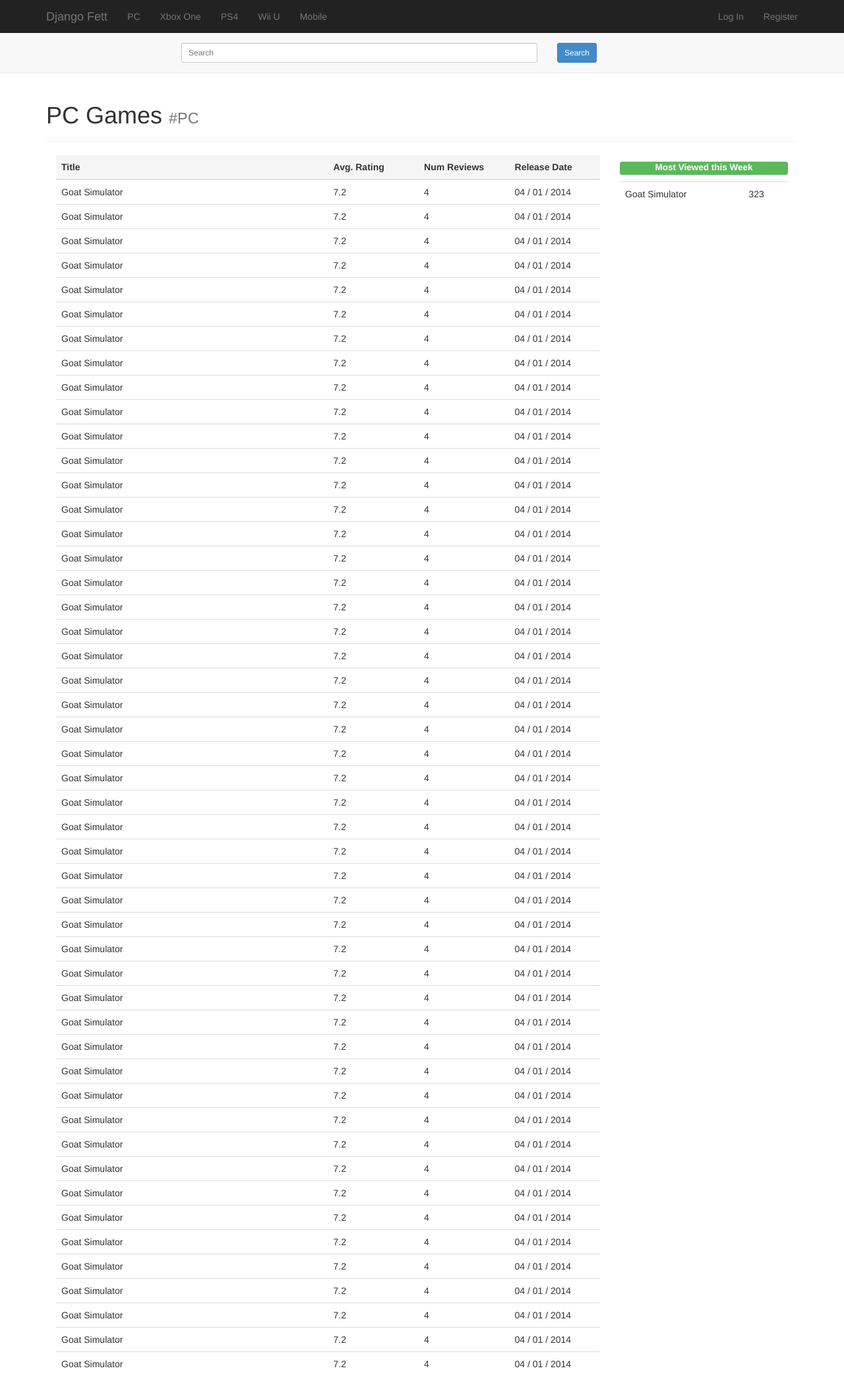
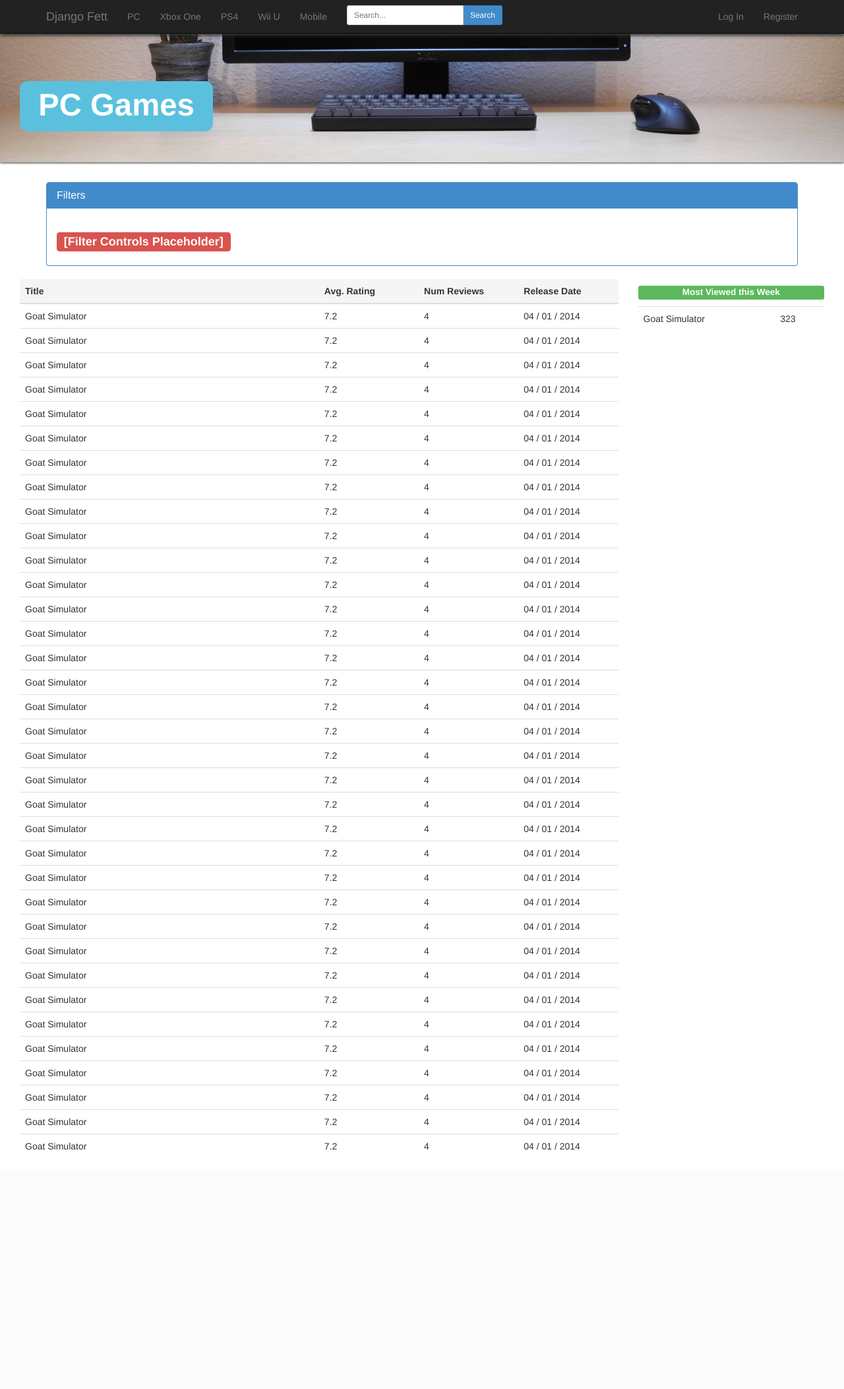
Before and after one commit to vandrada/djangofett, a Django app: page /fettdb/game/list/ in a window 1280 px wide. Shown: the whole page at 66% size. After the commit the page ends 1743 px from the top, so only its background shows below. Run offline with Django 3.2, Linux system fonts and the light colour scheme; parts of the project's set-up code (start-up, migrations or seed data) failed here and were passed over; some libraries are stand-ins or nearby versions.

Commit message:
Various gamelist and base changes
Move the search bar in base template back to navbar
Added a background image to game list jumbotron

```diff
--- a/proj/fettdb/templates/base.html
+++ b/proj/fettdb/templates/base.html
@@ -17,10 +17,10 @@
       <script src="https://oss.maxcdn.com/respond/1.4.2/respond.min.js"></script>
    <![endif]-->
 </head>
-<body style="padding-top: 115px;">
+<body style="padding-top: 51px;">
 
    <!-- For animation -->
-   <style>
+<!--   <style>
       @keyframes animatedBackground {
             from { background-position: 0 0; }
             to { background-position: 100% 0; }
@@ -49,6 +49,11 @@
             -moz-animation: animatedBackground 100s linear infinite;
             -webkit-animation: animatedBackground 100s linear infinite;
       }
+   </style>-->
+   <style>
+      .navbar {
+         box-shadow: 0px 3px 5px #333333;
+      }
    </style>
 
    <!-- Navigation Bar -->
@@ -64,6 +69,7 @@
             <a class="navbar-brand" href="#">Django Fett</a>
          </div>
          <div class="collapse navbar-collapse">
+            <!-- Left hand side -->
             <ul class="nav navbar-nav">
                <li><a href="#">PC</a></li>
                <li><a href="#">Xbox One</a></li>
@@ -71,18 +77,21 @@
                <li><a href="#contact">Wii U</a></li>
                <li><a href="#contact">Mobile</a></li>
             </ul>
-            <!-- If Not Logged in... -->
-            <!--
-            <form class="navbar-form navbar-right" role="login">
+
+            <!-- Search Bar -->
+            <p class="navbar-text sr-only">Search</p>
+            <form class="navbar-form navbar-left" role="form">
                <div class="form-group">
-                  <input type="text" class="form-control" placeholder="Username">
-                  <input type="text" class="form-control" placeholder="Password">
+                  <div class="input-group">
+                     <input type="text" class="form-control input-sm" placeholder="Search...">
+                     <span class="input-group-btn">
+                        <button class="btn btn-sm btn-primary" type="button">Search</button>
+                     </span>
+                  </div>
                </div>
-               <button type="submit" class="btn btn-default">Log In</button>
-               <button type="submit" class="btn btn-primary">Register</button>
             </form>
-            -->
-            <!-- Not Logged in new -->
+
+            <!-- Right hand side -->
             <ul class="nav navbar-nav navbar-right">
                <li class="dropdown">
                   <a href="#" class="dropdown-toggle" data-toggle="dropdown">Log In</a>
@@ -142,22 +151,6 @@
       </div>
    </div>
 
-   <!-- Search Bar -->
-   <div class="navbar navbar-default navbar-fixed-top" role="navigation" style="top:50px; padding:15px;">
-   <div class="container">
-      <form class="form-horizontal" role="form">
-         <div class="form-group-sm">
-            <div class="col-md-offset-2 col-md-6">
-               <input type="text" class="form-control" id="inputEmail3" placeholder="Search">
-            </div>
-            <div class="col-md-2">
-               <button type="submit" class="btn btn-sm btn-primary">Search</button>
-            </div>
-         </div>
-      </form>
-   </div>
-   </div>
-
    {% block content %}
       <!-- Content here -->
    {% endblock %}
--- a/proj/fettdb/templates/gamelist.html
+++ b/proj/fettdb/templates/gamelist.html
@@ -1,11 +1,34 @@
 {% extends "base.html" %}
+{% load staticfiles %}
 {% block title %} DjangoFett - [CONSOLE] {% endblock %}
 {% block image %} {{MEDIA_URL}}{{ game.image }} {% endblock %}
 {% block content %}
+<style>
+.jumbotron {
+   background-image:url({% static "platforms/jumbotron_pc.jpg" %});
+   background-origin: border-box;
+   background-size:100% auto;
+   background-position:center;
+   box-shadow: 0px 1px 3px #333333;
+}
+</style>
+
+   <div class="jumbotron">
+      <h1><span class="label label-info">PC Games</span></h1>
+   </div>
+   <!-- Add Filter Controls -->
    <div class="container">
-   <div class="page-header">
-      <h1>PC Games <small>#PC</small></h1>
+   <div class="panel panel-primary">
+      <div class="panel-heading">
+         <h3 class="panel-title">Filters</h3>
+      </div>
+      <div class="panel-body">
+         <h3><span class="label label-danger">[Filter Controls Placeholder]</span></h3>
+      </div>
    </div>
+   </div>
+
+   <div class="container-fluid">
    <div class="col-md-9">
       <table class="table table-hover">
          <thead>
@@ -23,242 +46,206 @@
                <td>7.2</td>
                <td>4</td>
                <td>04 / 01 / 2014</td>
-            </tr>            <tr>
+            </tr>
+            <tr>
                <td>Goat Simulator</td>
                <td>7.2</td>
                <td>4</td>
                <td>04 / 01 / 2014</td>
-            </tr>            <tr>
+            </tr>
+            <tr>
                <td>Goat Simulator</td>
                <td>7.2</td>
                <td>4</td>
                <td>04 / 01 / 2014</td>
-            </tr>            <tr>
+            </tr>
+            <tr>
                <td>Goat Simulator</td>
                <td>7.2</td>
                <td>4</td>
                <td>04 / 01 / 2014</td>
-            </tr>            <tr>
+            </tr>
+            <tr>
                <td>Goat Simulator</td>
                <td>7.2</td>
                <td>4</td>
                <td>04 / 01 / 2014</td>
-            </tr>            <tr>
+            </tr>
+            <tr>
                <td>Goat Simulator</td>
                <td>7.2</td>
                <td>4</td>
                <td>04 / 01 / 2014</td>
-            </tr>            <tr>
+            </tr>
+            <tr>
                <td>Goat Simulator</td>
                <td>7.2</td>
                <td>4</td>
                <td>04 / 01 / 2014</td>
-            </tr>            <tr>
+            </tr>
+            <tr>
                <td>Goat Simulator</td>
                <td>7.2</td>
                <td>4</td>
                <td>04 / 01 / 2014</td>
-            </tr>            <tr>
+            </tr>
+            <tr>
                <td>Goat Simulator</td>
                <td>7.2</td>
                <td>4</td>
                <td>04 / 01 / 2014</td>
-            </tr>            <tr>
+            </tr>
+            <tr>
                <td>Goat Simulator</td>
                <td>7.2</td>
                <td>4</td>
                <td>04 / 01 / 2014</td>
-            </tr>            <tr>
+            </tr>
+            <tr>
                <td>Goat Simulator</td>
                <td>7.2</td>
                <td>4</td>
                <td>04 / 01 / 2014</td>
-            </tr>            <tr>
+            </tr>
+            <tr>
                <td>Goat Simulator</td>
                <td>7.2</td>
                <td>4</td>
                <td>04 / 01 / 2014</td>
-            </tr>            <tr>
+            </tr>
+            <tr>
                <td>Goat Simulator</td>
                <td>7.2</td>
                <td>4</td>
                <td>04 / 01 / 2014</td>
-            </tr>            <tr>
+            </tr>
+            <tr>
                <td>Goat Simulator</td>
                <td>7.2</td>
                <td>4</td>
                <td>04 / 01 / 2014</td>
-            </tr>            <tr>
+            </tr>
+            <tr>
                <td>Goat Simulator</td>
                <td>7.2</td>
                <td>4</td>
                <td>04 / 01 / 2014</td>
-            </tr>            <tr>
+            </tr>
+            <tr>
                <td>Goat Simulator</td>
                <td>7.2</td>
                <td>4</td>
                <td>04 / 01 / 2014</td>
-            </tr>            <tr>
+            </tr>
+            <tr>
                <td>Goat Simulator</td>
                <td>7.2</td>
                <td>4</td>
                <td>04 / 01 / 2014</td>
-            </tr>            <tr>
+            </tr>
+            <tr>
                <td>Goat Simulator</td>
                <td>7.2</td>
                <td>4</td>
                <td>04 / 01 / 2014</td>
-            </tr>            <tr>
+            </tr>
+            <tr>
                <td>Goat Simulator</td>
                <td>7.2</td>
                <td>4</td>
                <td>04 / 01 / 2014</td>
-            </tr>            <tr>
+            </tr>
+            <tr>
                <td>Goat Simulator</td>
                <td>7.2</td>
                <td>4</td>
                <td>04 / 01 / 2014</td>
-            </tr>            <tr>
+            </tr>
+            <tr>
                <td>Goat Simulator</td>
                <td>7.2</td>
                <td>4</td>
                <td>04 / 01 / 2014</td>
-            </tr>            <tr>
+            </tr>
+            <tr>
                <td>Goat Simulator</td>
                <td>7.2</td>
                <td>4</td>
                <td>04 / 01 / 2014</td>
-            </tr>            <tr>
+            </tr>
+            <tr>
                <td>Goat Simulator</td>
                <td>7.2</td>
                <td>4</td>
                <td>04 / 01 / 2014</td>
-            </tr>            <tr>
+            </tr>
+            <tr>
                <td>Goat Simulator</td>
                <td>7.2</td>
                <td>4</td>
                <td>04 / 01 / 2014</td>
-            </tr>            <tr>
+            </tr>
+            <tr>
                <td>Goat Simulator</td>
                <td>7.2</td>
                <td>4</td>
                <td>04 / 01 / 2014</td>
-            </tr>            <tr>
+            </tr>
+            <tr>
                <td>Goat Simulator</td>
                <td>7.2</td>
                <td>4</td>
                <td>04 / 01 / 2014</td>
-            </tr>            <tr>
+            </tr>
+            <tr>
                <td>Goat Simulator</td>
                <td>7.2</td>
                <td>4</td>
                <td>04 / 01 / 2014</td>
-            </tr>            <tr>
+            </tr>
+            <tr>
                <td>Goat Simulator</td>
                <td>7.2</td>
                <td>4</td>
                <td>04 / 01 / 2014</td>
-            </tr>            <tr>
+            </tr>
+            <tr>
                <td>Goat Simulator</td>
                <td>7.2</td>
                <td>4</td>
                <td>04 / 01 / 2014</td>
-            </tr>            <tr>
+            </tr>
+            <tr>
                <td>Goat Simulator</td>
                <td>7.2</td>
                <td>4</td>
                <td>04 / 01 / 2014</td>
-            </tr>            <tr>
+            </tr>
+            <tr>
                <td>Goat Simulator</td>
                <td>7.2</td>
                <td>4</td>
                <td>04 / 01 / 2014</td>
-            </tr>            <tr>
+            </tr>
+            <tr>
                <td>Goat Simulator</td>
                <td>7.2</td>
                <td>4</td>
                <td>04 / 01 / 2014</td>
-            </tr>            <tr>
+            </tr>
+            <tr>
                <td>Goat Simulator</td>
                <td>7.2</td>
                <td>4</td>
                <td>04 / 01 / 2014</td>
-            </tr>            <tr>
+            </tr>
+            <tr>
                <td>Goat Simulator</td>
                <td>7.2</td>
                <td>4</td>
                <td>04 / 01 / 2014</td>
-            </tr>            <tr>
-               <td>Goat Simulator</td>
-               <td>7.2</td>
-               <td>4</td>
-               <td>04 / 01 / 2014</td>
-            </tr>            <tr>
-               <td>Goat Simulator</td>
-               <td>7.2</td>
-               <td>4</td>
-               <td>04 / 01 / 2014</td>
-            </tr>            <tr>
-               <td>Goat Simulator</td>
-               <td>7.2</td>
-               <td>4</td>
-               <td>04 / 01 / 2014</td>
-            </tr>            <tr>
-               <td>Goat Simulator</td>
-               <td>7.2</td>
-               <td>4</td>
-               <td>04 / 01 / 2014</td>
-            </tr>            <tr>
-               <td>Goat Simulator</td>
-               <td>7.2</td>
-               <td>4</td>
-               <td>04 / 01 / 2014</td>
-            </tr>            <tr>
-               <td>Goat Simulator</td>
-               <td>7.2</td>
-               <td>4</td>
-               <td>04 / 01 / 2014</td>
-            </tr>            <tr>
-               <td>Goat Simulator</td>
-               <td>7.2</td>
-               <td>4</td>
-               <td>04 / 01 / 2014</td>
-            </tr>            <tr>
-               <td>Goat Simulator</td>
-               <td>7.2</td>
-               <td>4</td>
-               <td>04 / 01 / 2014</td>
-            </tr>            <tr>
-               <td>Goat Simulator</td>
-               <td>7.2</td>
-               <td>4</td>
-               <td>04 / 01 / 2014</td>
-            </tr>            <tr>
-               <td>Goat Simulator</td>
-               <td>7.2</td>
-               <td>4</td>
-               <td>04 / 01 / 2014</td>
-            </tr>            <tr>
-               <td>Goat Simulator</td>
-               <td>7.2</td>
-               <td>4</td>
-               <td>04 / 01 / 2014</td>
-            </tr>            <tr>
-               <td>Goat Simulator</td>
-               <td>7.2</td>
-               <td>4</td>
-               <td>04 / 01 / 2014</td>
-            </tr>            <tr>
-               <td>Goat Simulator</td>
-               <td>7.2</td>
-               <td>4</td>
-               <td>04 / 01 / 2014</td>
-            </tr>            <tr>
-               <td>Goat Simulator</td>
-               <td>7.2</td>
-               <td>4</td>
-               <td>04 / 01 / 2014</td>
-            </tr>            <tr>
+            </tr>
+            <tr>
                <td>Goat Simulator</td>
                <td>7.2</td>
                <td>4</td>
```
Also changed, not shown: proj/db.sqlite3, proj/static/platforms/jumbotron_pc.jpg (added).
